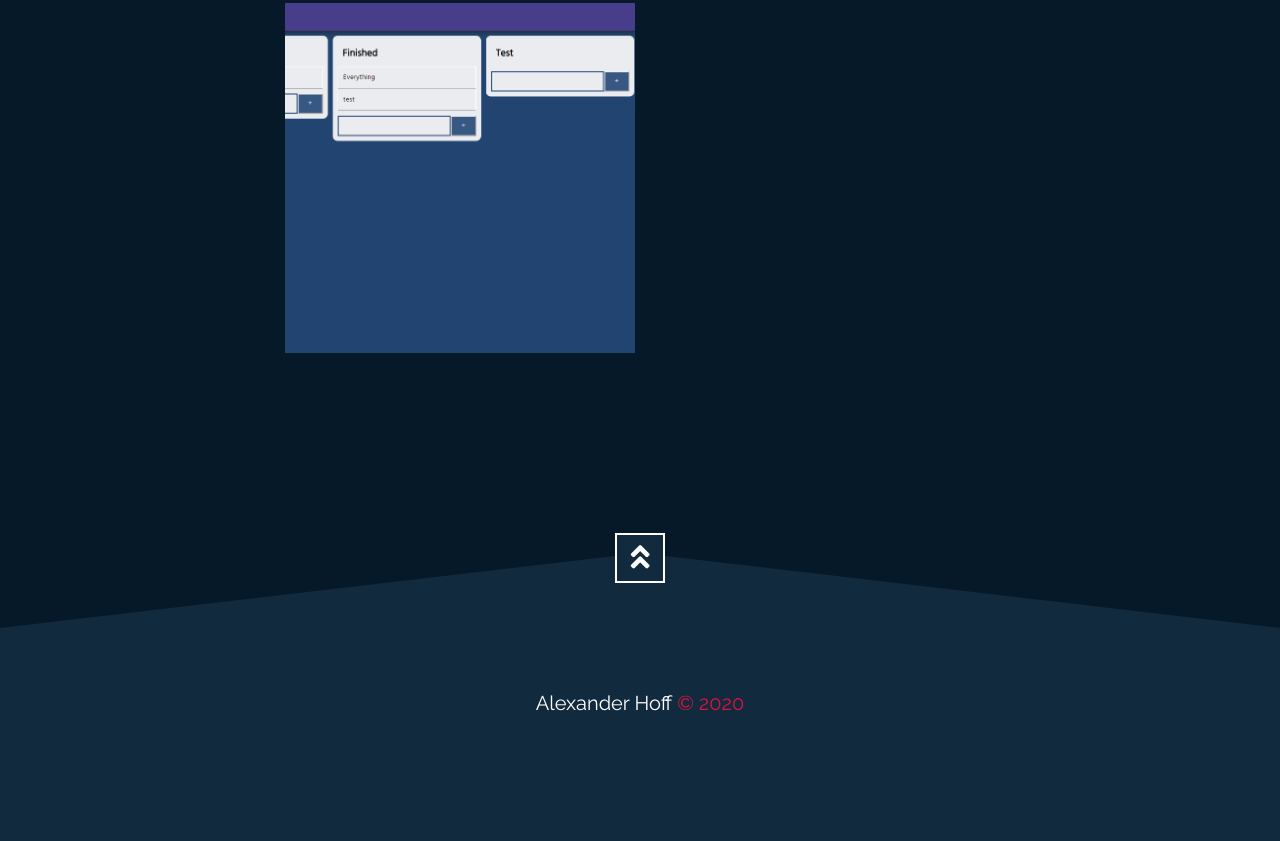
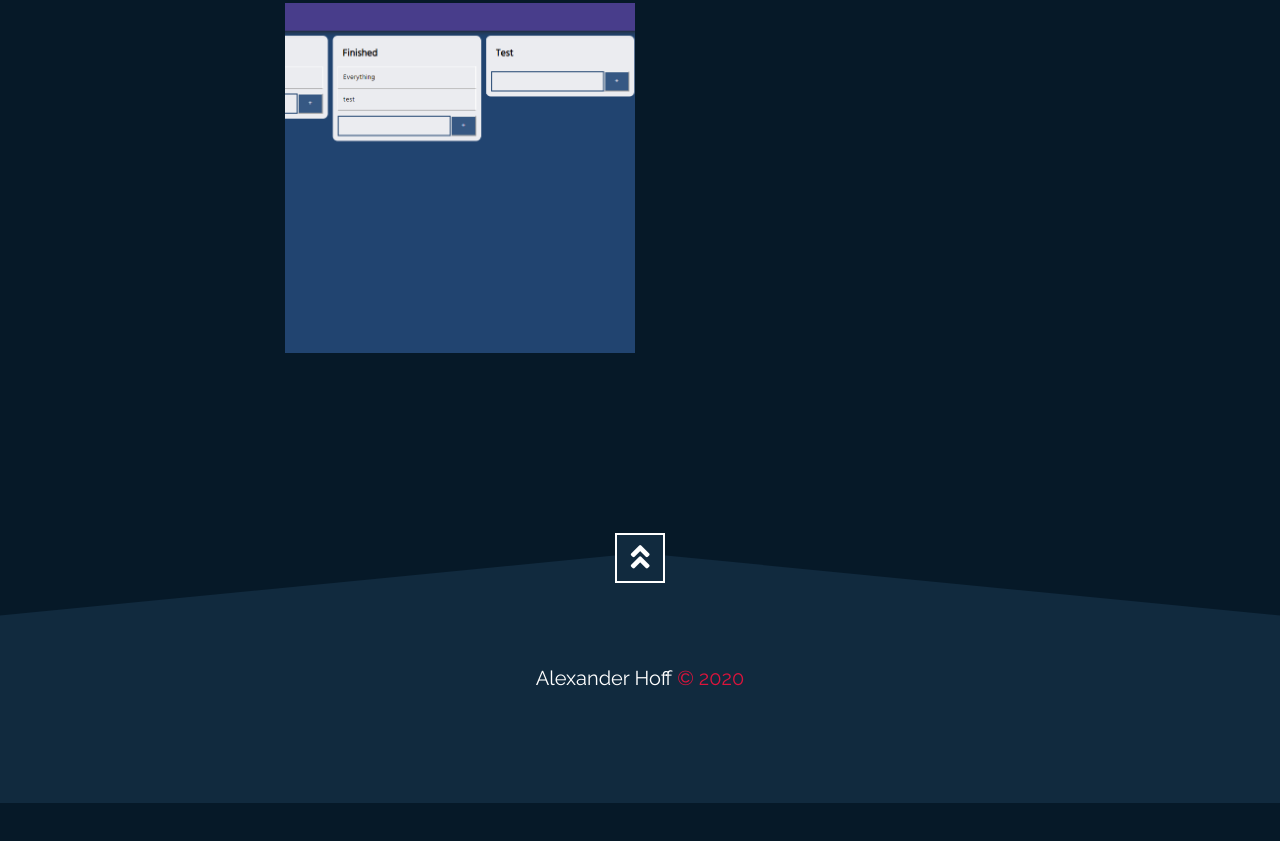
Before and after one commit to olalnoho/portfoliov2, a website: page public/index.html in a window 1280 px wide. Shown: the part 3283-4124 px from the top of the page. After the commit the page ends 4086 px from the top, so only its background shows below. Drawn offline with Linux system fonts and the light colour scheme.

Commit message:
smaller footer

```diff
--- a/public/css/_sections.scss
+++ b/public/css/_sections.scss
@@ -199,17 +199,17 @@
 }
 
 .footer {
-  min-height: 30rem;
+  min-height: 25rem;
   background-color: $dark-bg;
   display: flex;
   flex-direction: column;
   position: relative;
   justify-content: center;
   align-items: center;
-  z-index: 100000;
+  z-index: 5;
   a {
     position: absolute;
-    z-index: 100;
+    z-index: 2;
     padding: 5px;
     background-color: $btn-primary-hover;
     border: 2px solid white;
```
Also changed, not shown: public/css/main.css.
